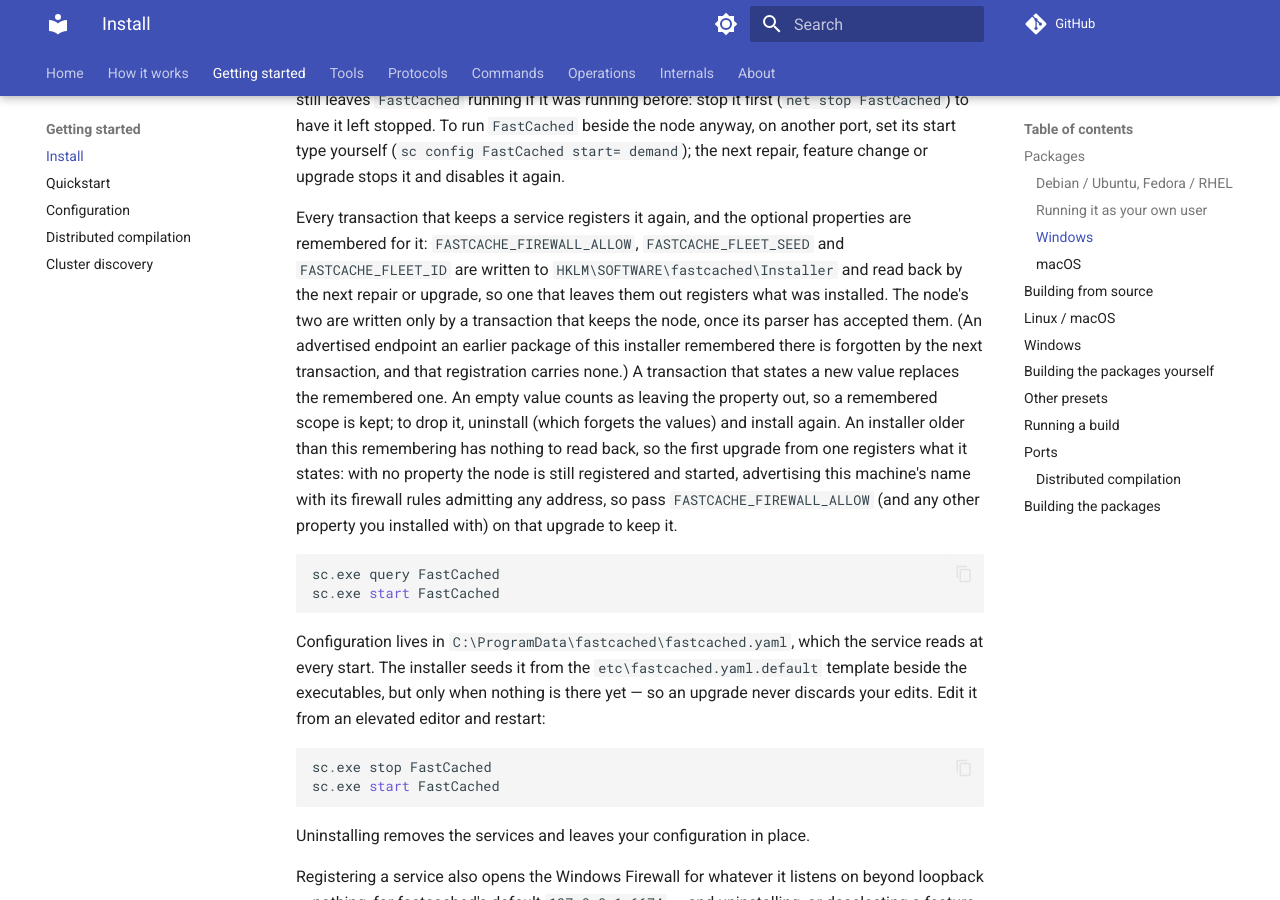
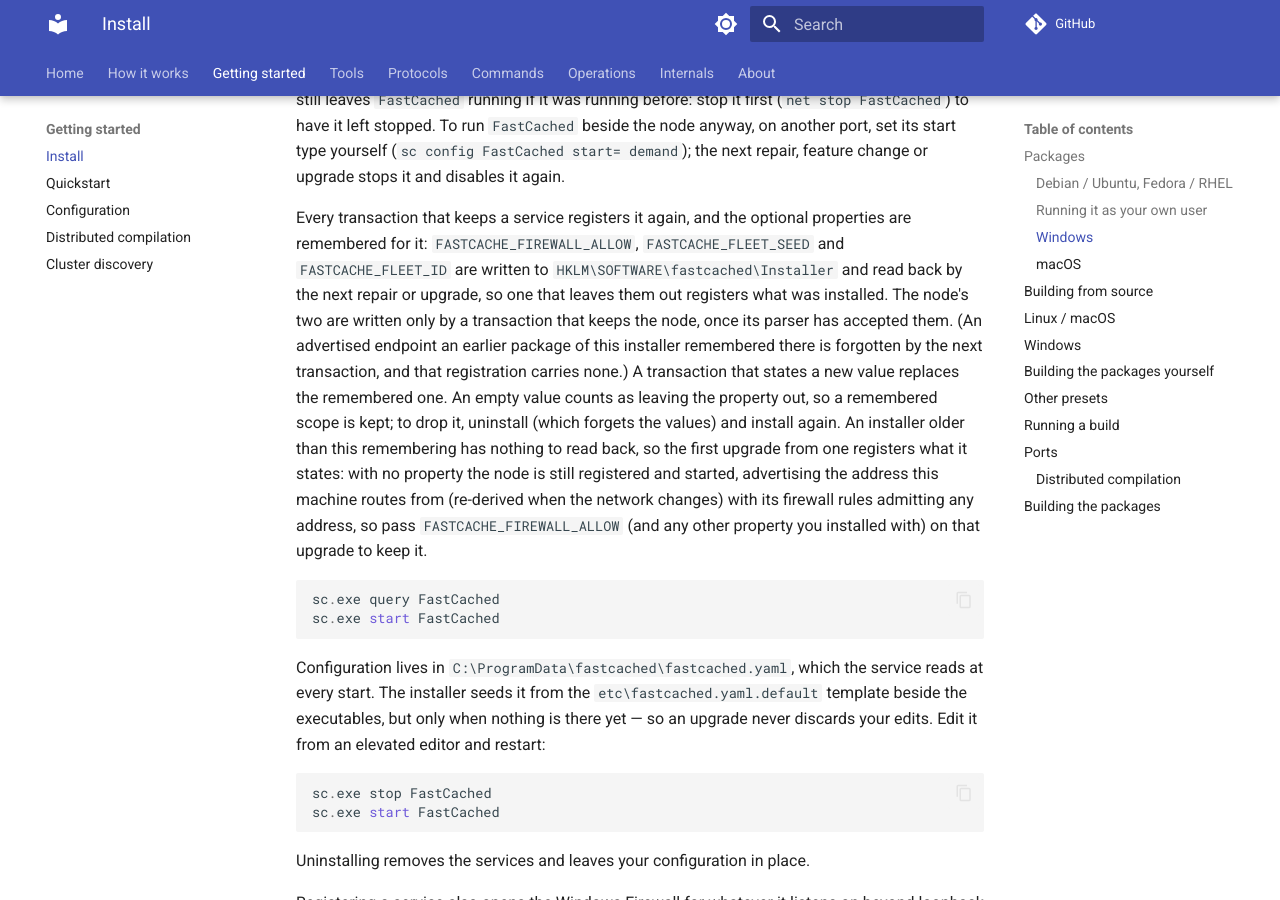
Before and after one commit to LASTRADA-Software/fastcached, an MkDocs documentation site: the page built from docs/getting-started/install.md, in a window 1280 px wide and 900 px high, scrolled down 3490 px. Built offline with MkDocs 1.6.1 and Material for MkDocs 9.7.7, drawn with Linux system fonts in a browser that asks for light colours; comment, search, counter and statistics services are not loaded.

Commit message:
docs: correct roaming-era prose in the installer guide and two scripts
- install.md: a node registered with no advertise property advertises the
  address this machine routes from, not its name.
- node-socket-activation-e2e.sh: the default mode's configuration is the
  packaging job's; the shipped YAML carries no advertise: any more, so
  --derive-advertise is what a stock package installs.
- check-udp-opener.cmake: the remedy names the connect-only case (a socket
  that sends and receives nothing, as the route probe) beside the two it
  already named.

Signed-off-by: Christian Parpart <christian@parpart.family>

````diff
--- a/docs/getting-started/install.md
+++ b/docs/getting-started/install.md
@@ -163,8 +163,8 @@
 remembered one. An empty value counts as leaving the property out, so a remembered scope is kept;
 to drop it, uninstall (which forgets the values) and install again. An installer older than this
 remembering has nothing to read back, so the first upgrade from one registers what it states: with
-no property the node is still registered and started, advertising this machine's name with its
-firewall rules admitting any address, so pass `FASTCACHE_FIREWALL_ALLOW` (and any other property
+no property the node is still registered and started, advertising the address this machine routes
+from (re-derived when the network changes) with its firewall rules admitting any address, so pass `FASTCACHE_FIREWALL_ALLOW` (and any other property
 you installed with) on that upgrade to keep it.
 
 ```powershell
````
Also changed, not shown: 2 other files.
